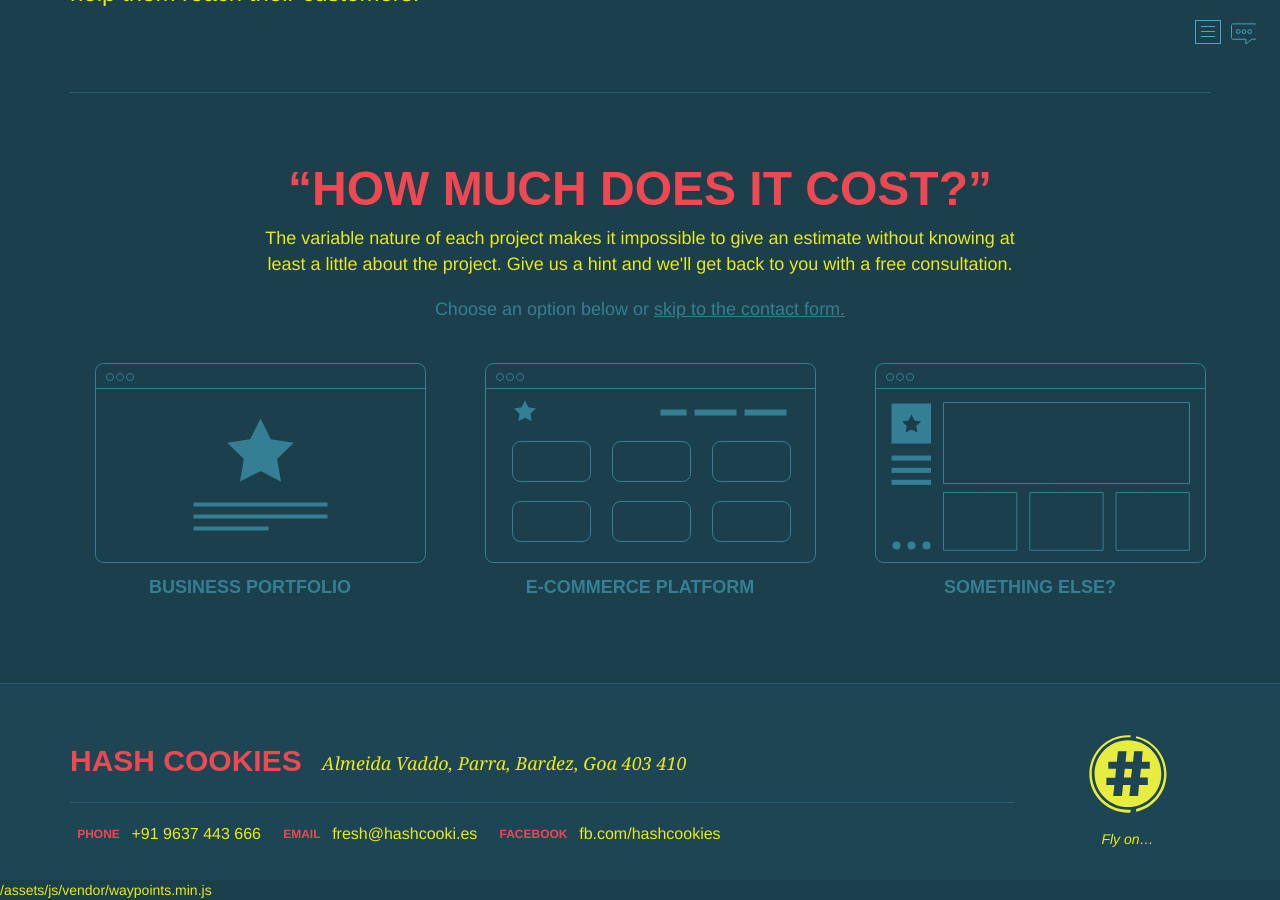
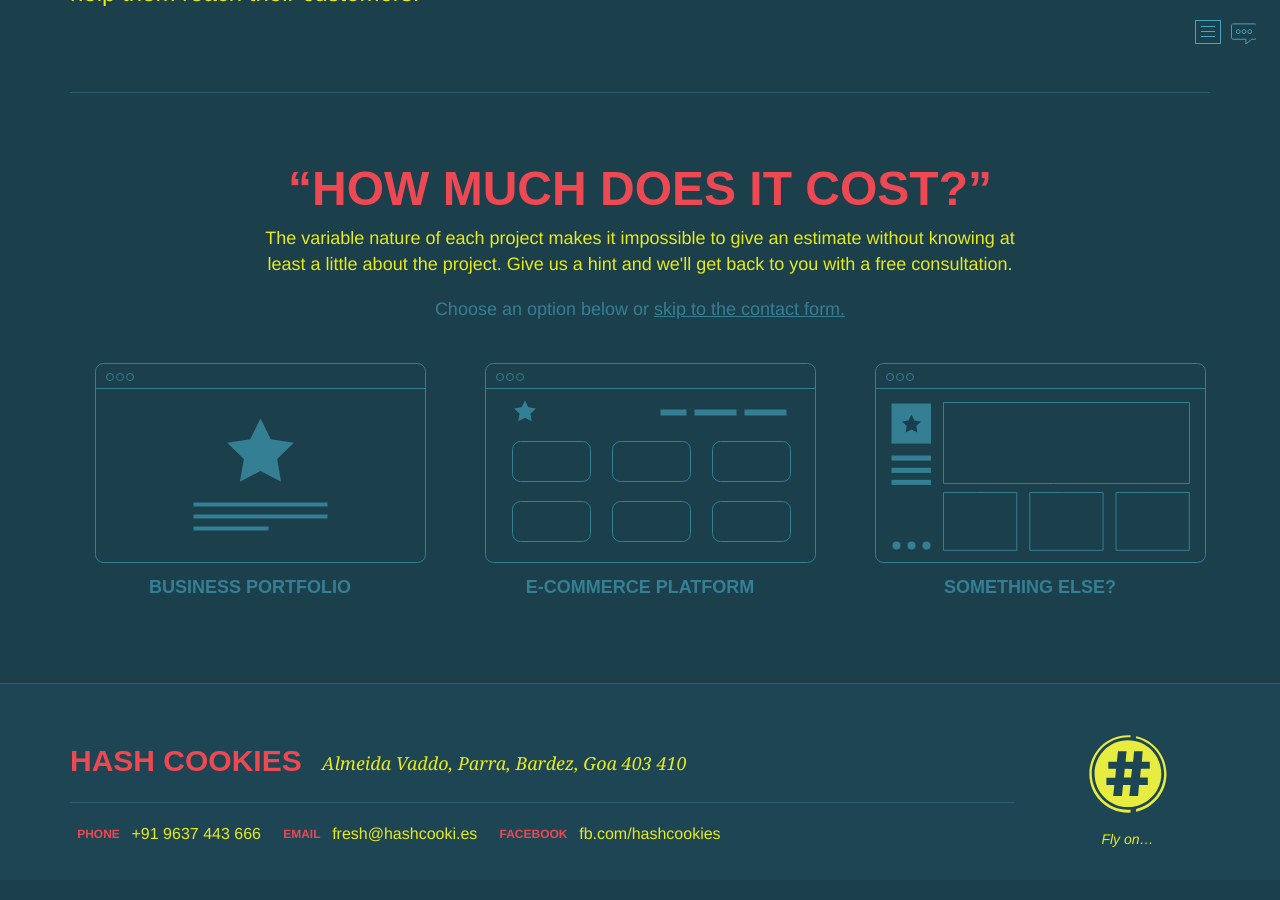
Before and after one commit to HashCookies/hashcookies.github.io, a Jekyll site: the page built from index.html, in a window 1280 px wide and 900 px high, scrolled down 7658 px. Built offline with Jekyll 4.4.1, drawn with Linux system fonts in a browser that asks for light colours; some of the changed lines change nothing that is shown.

Commit message:
jekylling up

```diff
--- a/_includes/scripts.html
+++ b/_includes/scripts.html
@@ -8,5 +8,3 @@
 <script src="{{ "/assets/js/vendor/jquery.scrollTo.min.js" | prepend: site.baseurl }}" type="text/javascript"></script>
 <script src="{{ "/assets/js/vendor/skrollr.min.js" | prepend: site.baseurl }}" type="text/javascript"></script>
 <script src="{{ "/assets/js/main.js" | prepend: site.baseurl }}" type="text/javascript"></script>
-
-{{ "/assets/js/vendor/waypoints.min.js" | prepend: site.baseurl }}
```
